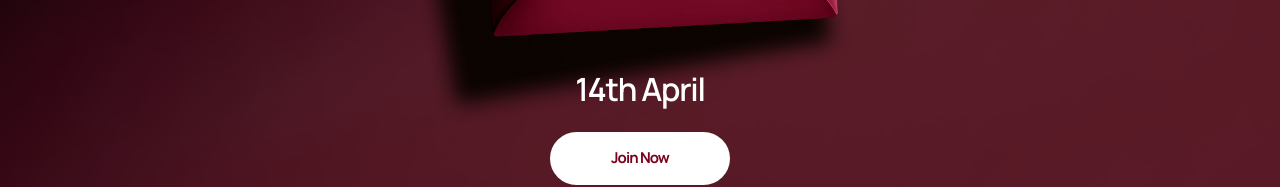
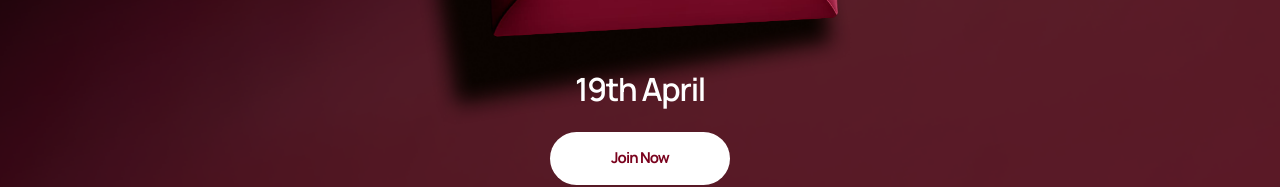
Before and after one commit to ShubhZ06/Stylesupply-coming-new, a Next.js app: page / in a window 1280 px wide. Shown: the part 601-788 px from the top of the page. Built offline with nearby package versions, Linux system fonts and the light colour scheme.

Commit message:
fix:date change

```diff
--- a/src/components/coming-soon/Background.tsx
+++ b/src/components/coming-soon/Background.tsx
@@ -75,7 +75,7 @@ export function Background({ children }: BackgroundProps) {
             style={{ animation: "stagger-up 0.7s ease-out 0.65s both" }}
           >
             <p className="font-semibold text-white text-[clamp(24px,3.5vw,32px)] tracking-[-0.04em] whitespace-nowrap leading-[1.2]">
-              14th April
+              19th April
             </p>
 
             <div className="flex flex-col items-center gap-[clamp(14px,2.5vh,20px)] w-full mt-[clamp(18px,3vh,30px)]" style={{ animation: "stagger-up 0.7s ease-out 0.75s both" }}>
```
